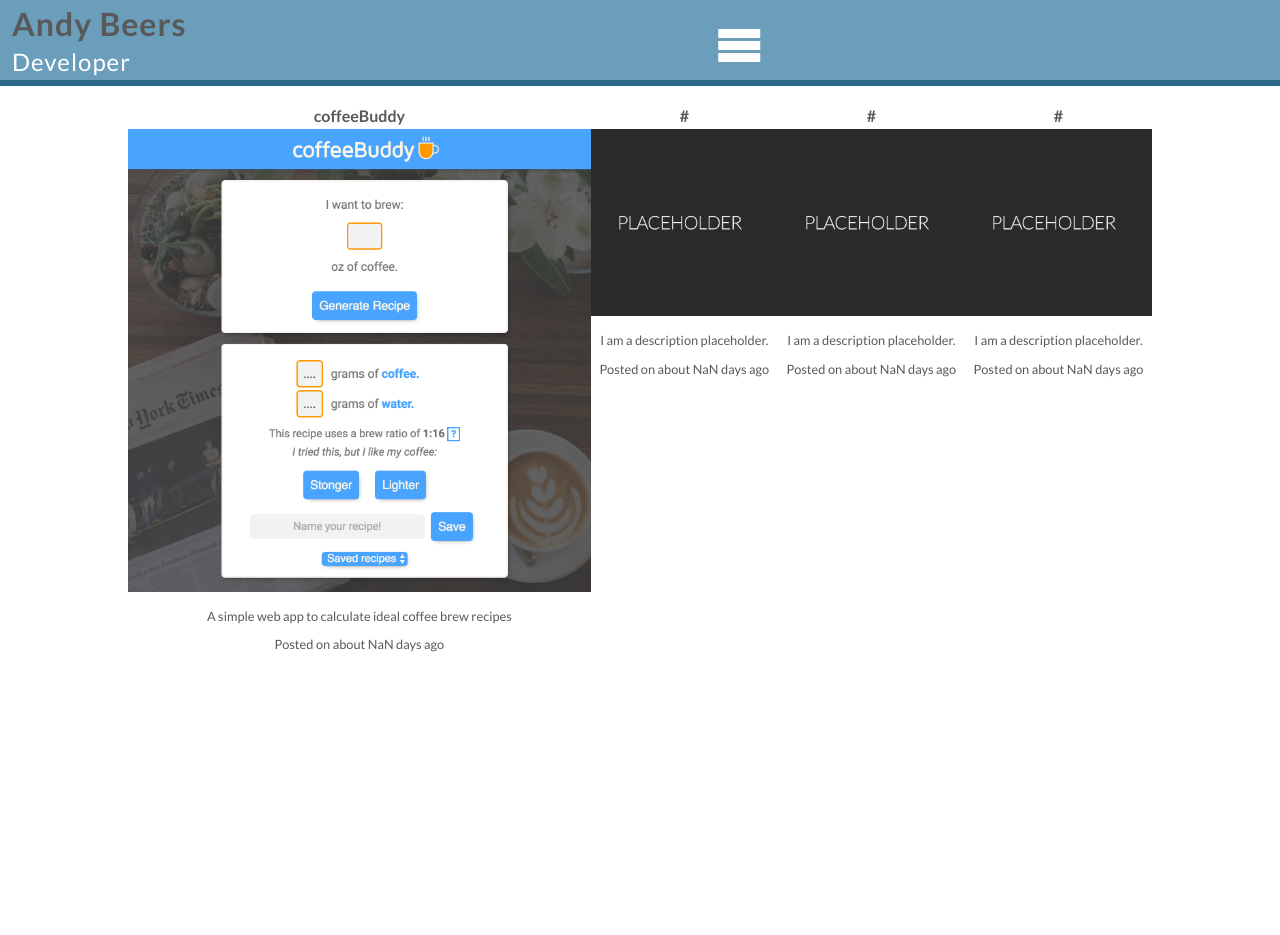
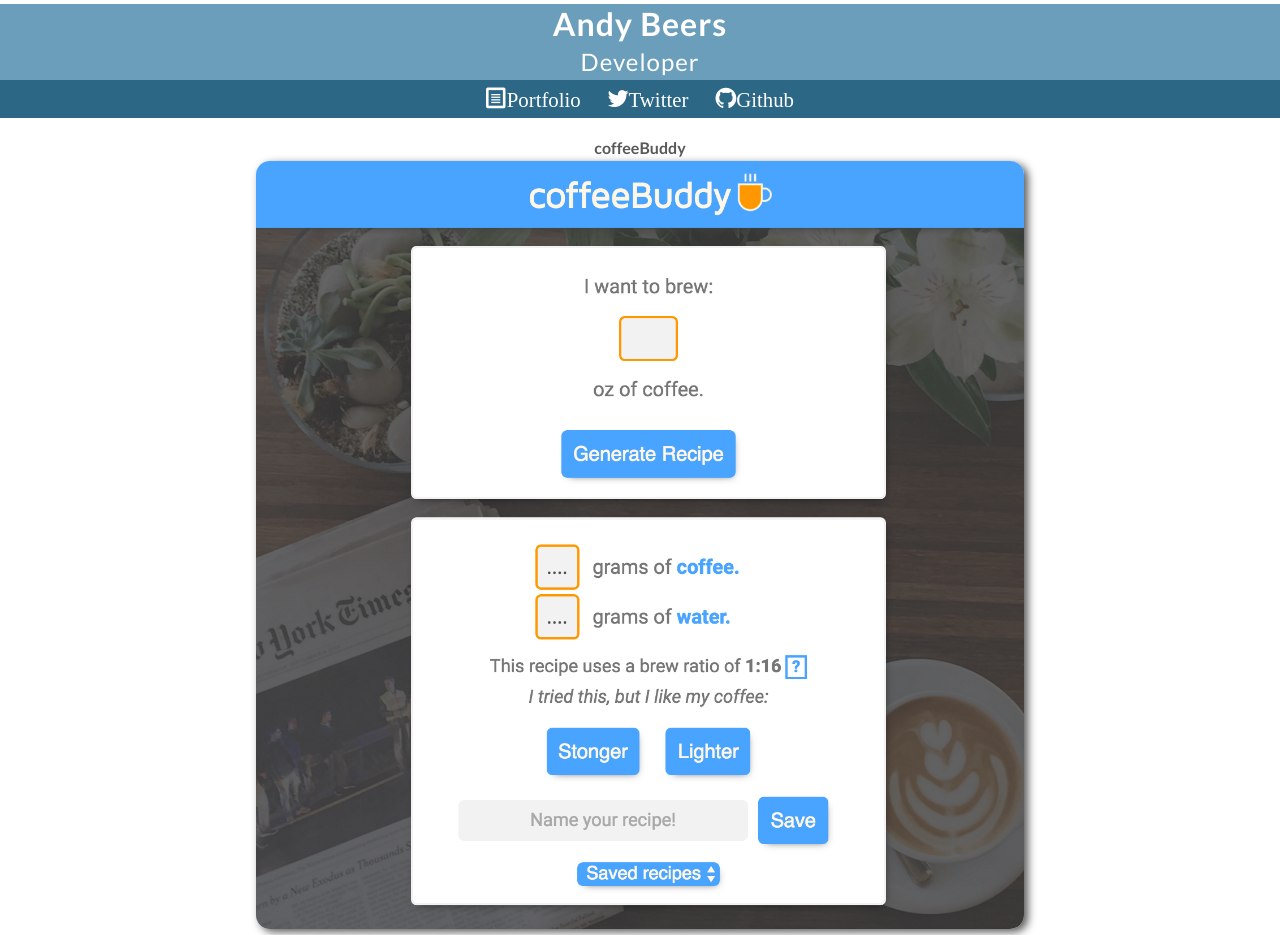
Before and after one commit to andybeers/portfolio, a plain HTML site: page index.html in a window 1280 px wide. Shown: the top 935 px of the page. Before the commit the page ends 800 px from the top, so only its background shows below. Drawn offline with nearby package versions, Linux system fonts and the light colour scheme; files whose address does not match are found by name.

Commit message:
Updated larger screen media query to expand header.

```diff
--- a/styles/base.css
+++ b/styles/base.css
@@ -33,9 +33,10 @@ body {
 
 .main-header {
   background-color: #6A9EBA;
+  color: white;
 }
 
-h1 {
+.wrapper h1 {
   color: #595959
 }
 
--- a/styles/modules.css
+++ b/styles/modules.css
@@ -39,14 +39,9 @@ Portfolio items
   text-align: center;
 }
 
-#portfolio li {
-  /*text-align: center;*/
-  /*margin: 0 auto;*/
-}
-
 #portfolio img {
-  /*border-radius: 14px;*/
-  /*box-shadow: 4px 3px 8px #595959;*/
+  border-radius: 14px;
+  box-shadow: 4px 3px 8px #595959;
 }
 
 .template {
@@ -56,10 +51,30 @@ Portfolio items
 @media only screen and (min-width: 550px) {
 
   .main-header {
-    border-bottom: 6px solid #2C6786;
-    display: flex;
-    justify-content: space-between;
-    align-items: flex-end;
+    border: none;
+  }
+
+  .icon-menu {
+    display: none;
+  }
+
+  .main-nav:hover ul {
+    display: block;
+  }
+
+  .main-nav ul {
+    display: block;
+    list-style: none;
+    margin: .25em 0 0;
+    padding: .25em 0;
+  }
+
+  .main-nav li {
+    display: inline-block;
+    text-align: center;
+    padding: .25em;
+    margin: 0 .5em;
+    border: none;
   }
 
   nav ul {
@@ -79,12 +94,19 @@ Portfolio items
     font-size: 1.3em;
   }
 
+  .wrapper {
+    width: 60%;
+    max-width: 850px;
+  }
+
   #portfolio {
     display: flex;
+    flex-direction: column;
   }
 
-  #portfolio li {
-    width: 45%;
+  #name {
+    float: none;
+    text-align: center;
   }
 
 }
```
Also changed, not shown: scripts/portfolio.js (+5 -3 lines).
